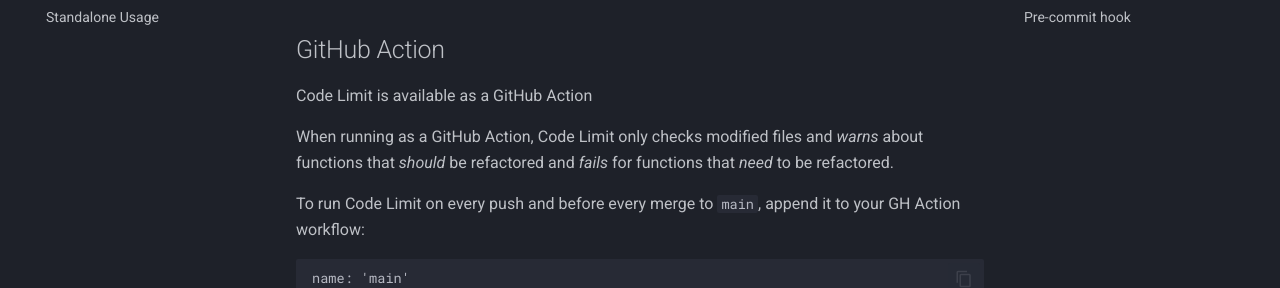
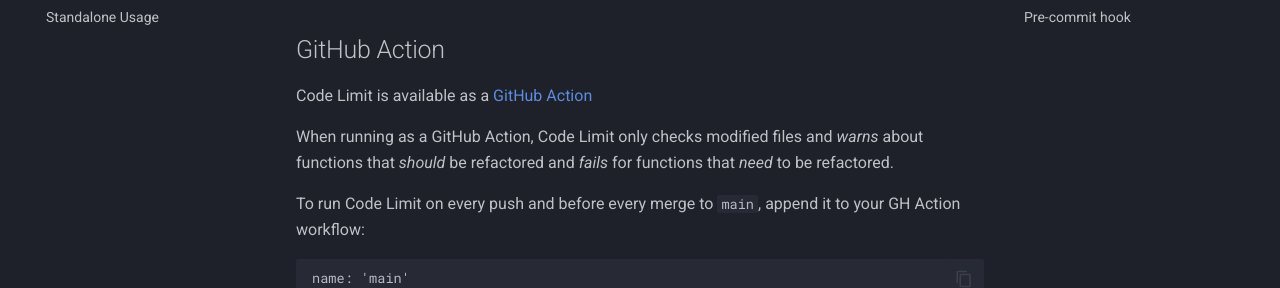
Before and after one commit to getcodelimit/getcodelimit.github.io, an MkDocs documentation site: the page built from docs/getting-started/development-workflow.md, in a window 1280 px wide and 900 px high. Shown: the part 196-484 px from the top of the window. Built offline with MkDocs 1.6.1 and Material for MkDocs 9.7.7, drawn with Linux system fonts in a browser that asks for light colours; comment, search, counter and statistics services are not loaded; part of the change alters nothing that is shown.

```diff
--- a/docs/getting-started/development-workflow.md
+++ b/docs/getting-started/development-workflow.md
@@ -2,7 +2,8 @@
 
 ## GitHub Action
 
-Code Limit is available as a GitHub Action
+Code Limit is available as a [GitHub
+Action](https://github.com/getcodelimit/codelimit-action)
 
 When running as a GitHub Action, Code Limit only checks modified files and
 *warns* about functions that *should* be refactored and *fails* for functions
```
